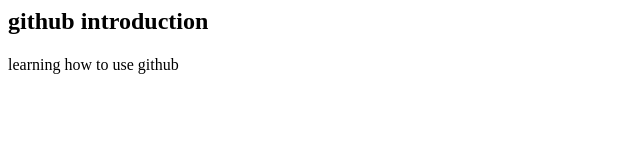
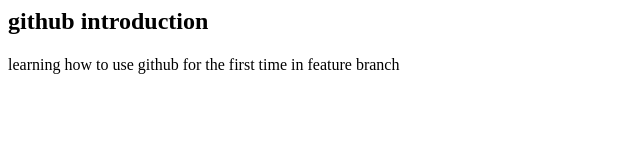
Before and after one commit to MahimaaHegde/learningFullStack, a plain HTML site: page index.html in a window 1280 px wide. Shown: the whole page, without its empty margins (0-640 px from the left). Drawn offline with Linux system fonts and the light colour scheme.

Commit message:
feature branch

```diff
--- a/index.html
+++ b/index.html
@@ -6,6 +6,6 @@
     <body>
       <h2> github introduction </h2>
       <h1 welcome to github page> </h1>
-      <p> learning how to use github </p>
+      <p> learning how to use github for the first time in feature branch </p>
     </body>
   </html>
```
